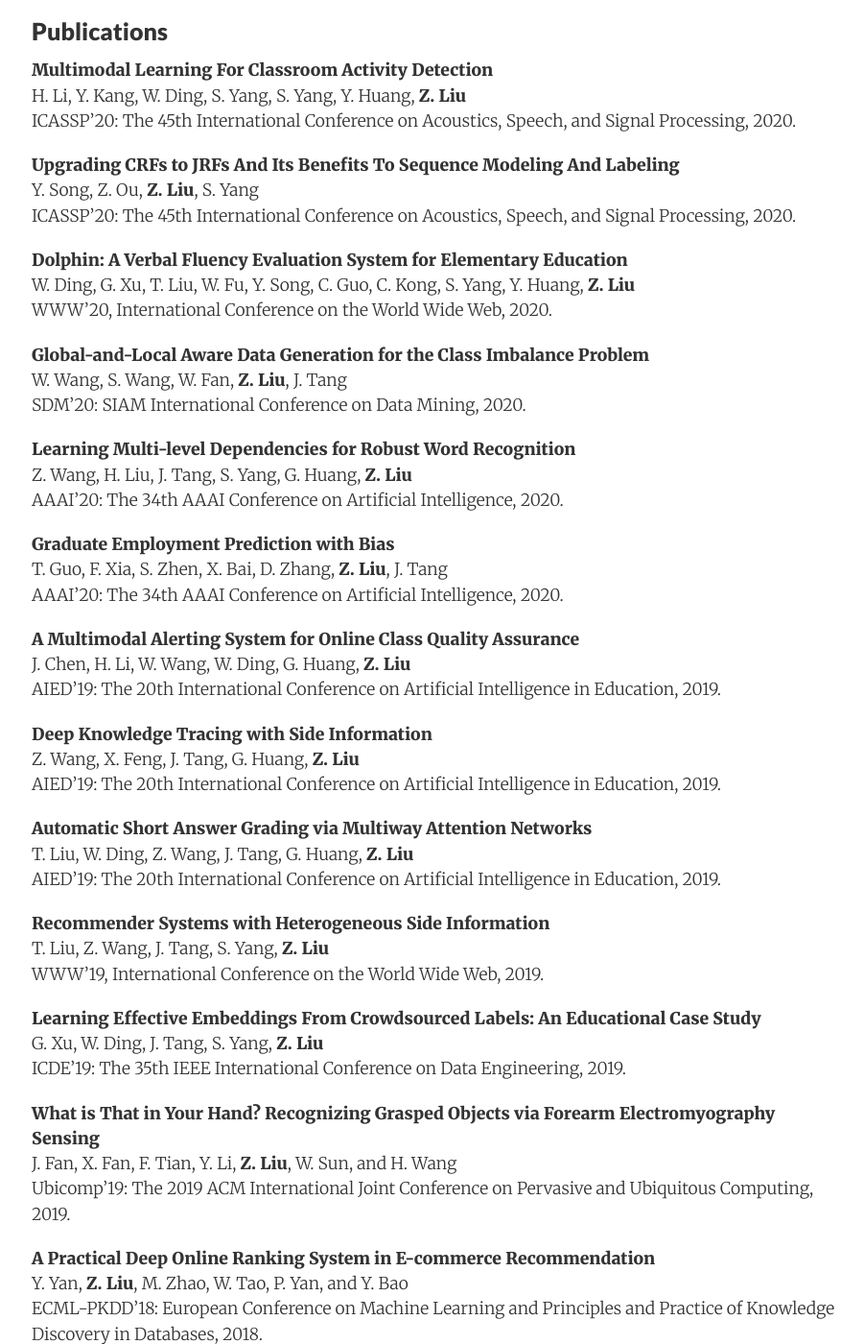
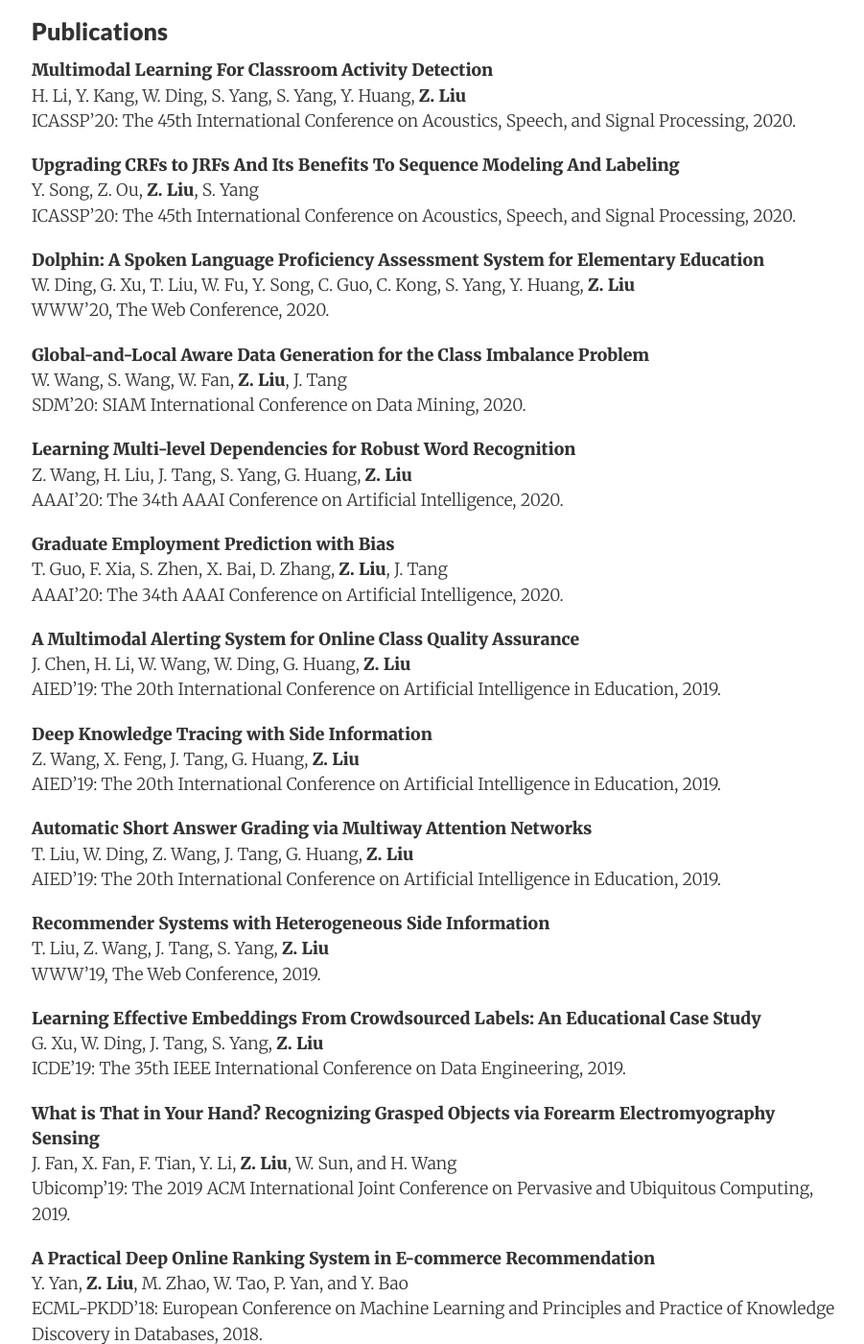
Before and after one commit to zitaoliu/zitaoliu.github.io, a Jekyll site: the page built from index.html, in a window 1280 px wide and 1400 px high, scrolled down 362 px. Shown: the whole window at 96% size, without its empty margins (187-1088 px from the left). Built offline with Jekyll 4.4.1, drawn with Linux system fonts in a browser that asks for light colours; nearby versions of some CDN libraries; some of the changed text lies outside the part shown.

Commit message:
update paper name

```diff
--- a/_includes/index_content.md
+++ b/_includes/index_content.md
@@ -17,9 +17,9 @@
 Y. Song, Z. Ou, **Z. Liu**, S. Yang
 ICASSP'20: The 45th International Conference on Acoustics, Speech, and Signal Processing, 2020.
 
-**Dolphin: A Verbal Fluency Evaluation System for Elementary Education**
+**Dolphin: A Spoken Language Proficiency Assessment System for Elementary Education**
 W. Ding, G. Xu, T. Liu, W. Fu, Y. Song, C. Guo, C. Kong, S. Yang, Y. Huang, **Z. Liu**
-WWW'20, International Conference on the World Wide Web, 2020.
+WWW'20, The Web Conference, 2020.
 
 **Global-and-Local Aware Data Generation for the Class Imbalance Problem**
 W. Wang, S. Wang, W. Fan, **Z. Liu**, J. Tang
@@ -47,7 +47,7 @@
 
 **Recommender Systems with Heterogeneous Side Information**
 T. Liu, Z. Wang, J. Tang, S. Yang, **Z. Liu**
-WWW'19, International Conference on the World Wide Web, 2019.
+WWW'19, The Web Conference, 2019.
 
 **Learning Effective Embeddings From Crowdsourced Labels: An Educational Case Study**
 G. Xu, W. Ding, J. Tang, S. Yang, **Z. Liu**
@@ -69,10 +69,9 @@
 **Z. Liu**, Y. Yan, M. Hauskrecht
 SIGIR'18: The 41st International ACM SIGIR Conference on Research and Development in Information Retrieval, 2018.
 
-
 **Pixie: A System for Recommending 3+ Billion Items to 200+ Million Users in Real-Time**
 C. Eksombatchai, P. Jindal, **Z. Liu**, Y. Liu, R. Sharma, C. Sugnet, M. Ulrich, J. Leskovec
-WWW'18: International Conference on the World Wide Web, 2018.
+WWW'18: The Web Conference, 2018.
 
 **A Personalized Predictive Framework for Multivariate Clinical Time Series via Adaptive Model Selection**
 **Z. Liu** and M. Hauskrecht
```
